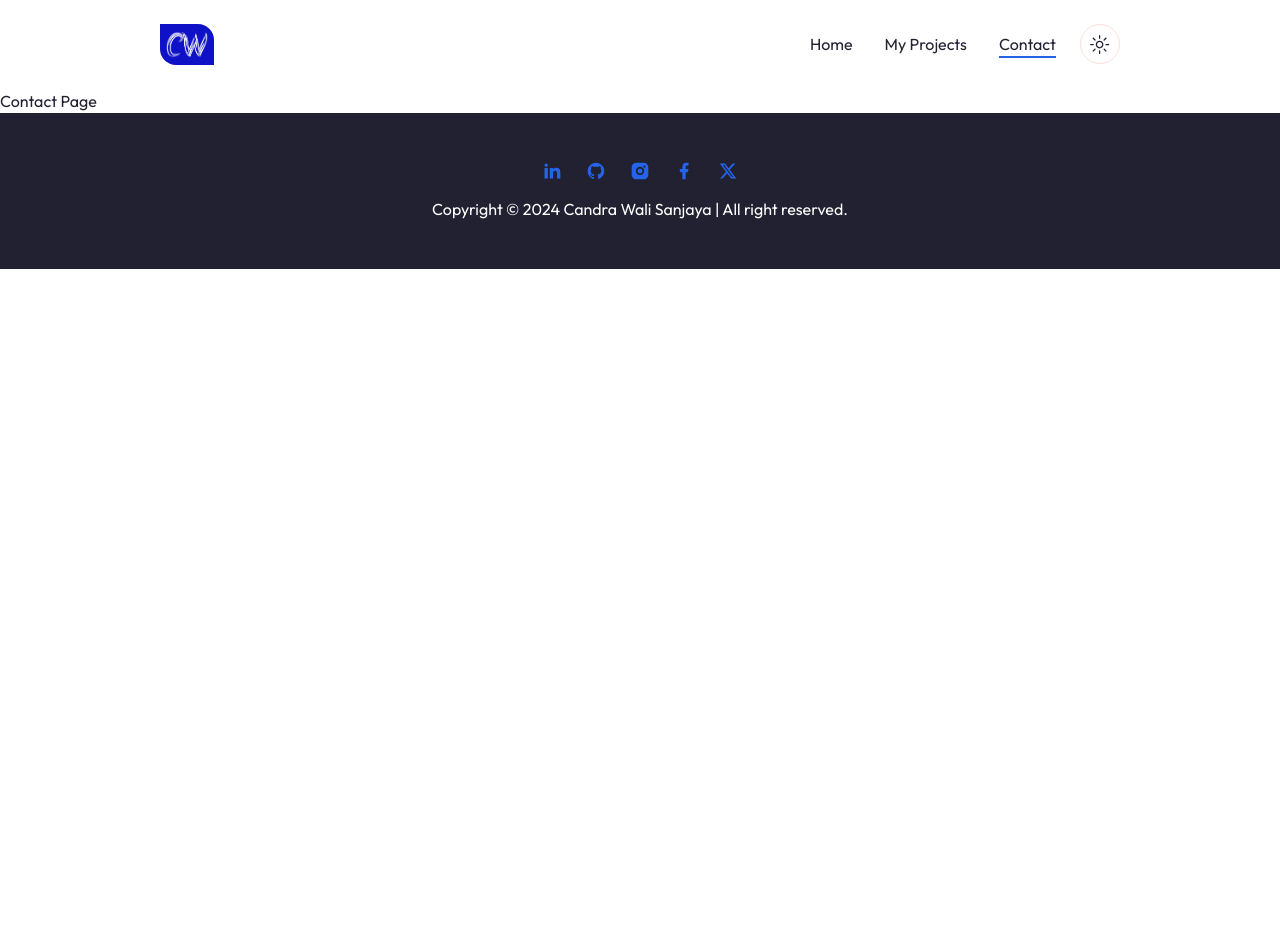
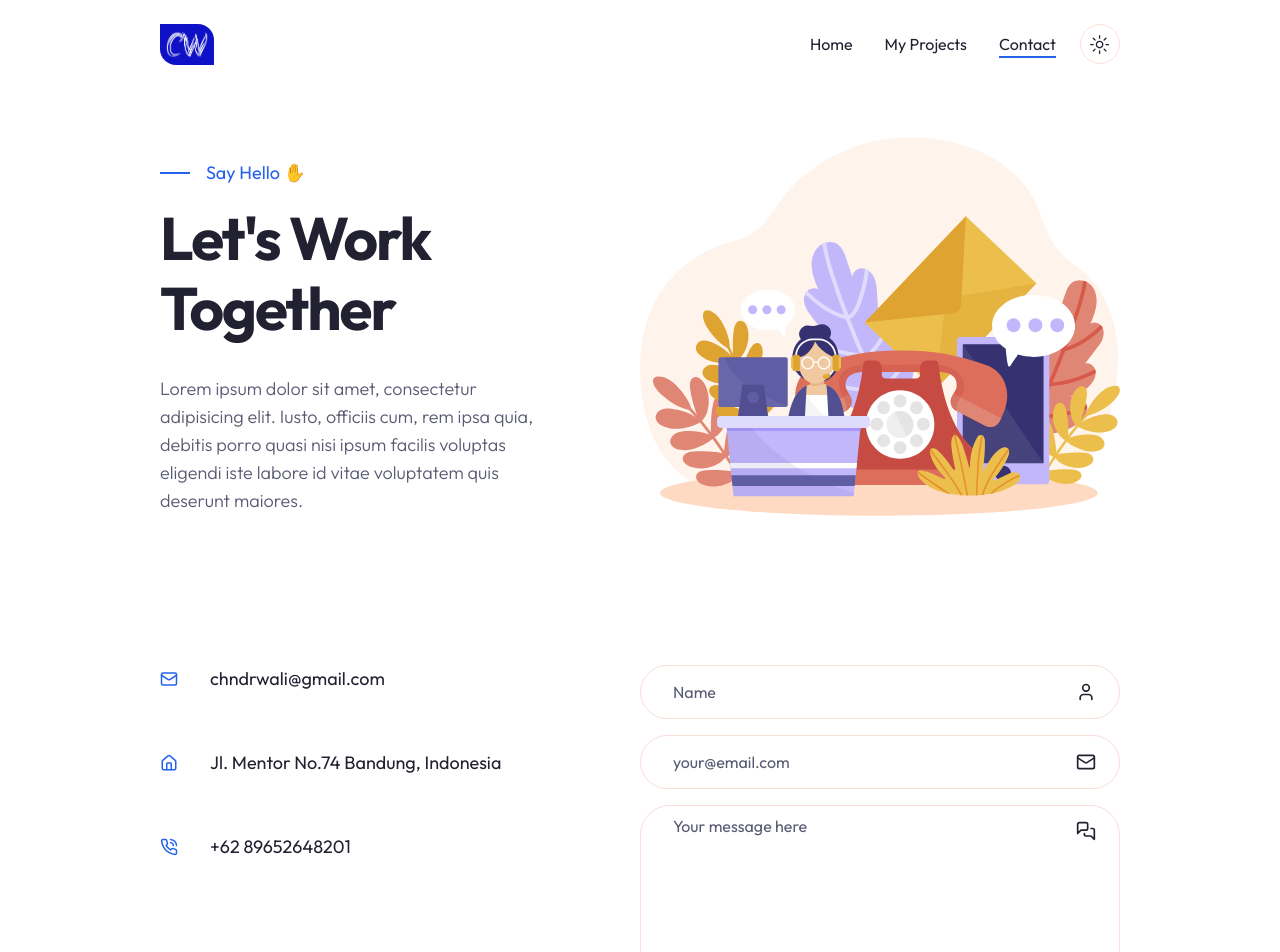
Before and after one commit to chndrwali/portfolio-v2, a Next.js app: page /contact in a window 1280 px wide. Shown: the top 952 px of the page. Before the commit the page ends 800 px from the top, so only its background shows below. Built offline with nearby package versions, Linux system fonts and the light colour scheme.

Commit message:
add: form

```diff
--- a/app/contact/page.jsx
+++ b/app/contact/page.jsx
@@ -1,8 +1,45 @@
+import Form from '@/components/Form/Form';
+import { MailIcon, HomeIcon, PhoneCall, Phone } from 'lucide-react';
+
 const Contact = () => {
-    return (
-        <div>Contact Page</div>
+  return (
+    <section>
+      <div className="container mx-auto">
+        <div className='grid xl:grid-cols-2 pt-12 xl:h-[480px] mb-6 xl:mb-24'>
+        <div className="flex flex-col justify-center">
+          <div className="flex items-center gap-x-4 text-primary text-lg mb-4">
+            <div className="w-[30px] h-[2px] bg-primary"></div>
+            Say Hello ✋
+            </div>
+          <h1 className="h1 max-w-md mb-8">Let's Work Together</h1>
+          <p className="subtitle max-w-[400px]">
+            {' '}
+            Lorem ipsum dolor sit amet, consectetur adipisicing elit. Iusto, officiis cum, rem ipsa quia, debitis porro quasi nisi ipsum facilis voluptas eligendi iste labore id vitae voluptatem quis deserunt maiores.
+          </p>
 
-     );
-}
+          </div>
+          <div className='hidden xl:flex w-full bg-contact_illustration_light dark:bg-contact_illustration_dark bg-contain bg-top bg-no-repeat'></div>
+        </div>
+        <div className='grid xl:grid-cols-2 mb-24 xl:mb-32'>
+            <div className='flex flex-col gap-y-4 xl:gap-y-14 mb-12 xl:mb-24 text-base xl:text-lg'>
+                <div className='flex items-center gap-x-8 '>
+                    <MailIcon size={18} className='text-primary '/>
+                    <div>chndrwali@gmail.com</div>
+                </div>
+                <div className='flex items-center gap-x-8 '>
+                    <HomeIcon size={18} className='text-primary '/>
+                    <div>Jl. Mentor No.74 Bandung, Indonesia</div>
+                </div>
+                <div className='flex items-center gap-x-8 '>
+                    <PhoneCall size={18} className='text-primary '/>
+                    <div>+62 89652648201</div>
+                </div>
+            </div>
+            <Form />
+        </div>
+      </div>
+    </section>
+  );
+};
 
 export default Contact;
--- /dev/null
+++ b/components/Form/Form.jsx
@@ -0,0 +1,30 @@
+'use client'
+
+import { Button } from "@/components/ui/button";
+import { Input } from "@/components/ui/input";
+import { Textarea } from "@/components/ui/textarea";
+import { User, MailIcon, ArrowRightIcon, MessagesSquare } from "lucide-react";
+
+const Form = () => {
+    return (
+       <form className="flex flex-col gap-y-4">
+        <div className="relative flex items-center">
+            <Input type="name" id="name" placeholder="Name"/>
+            <User className="absolute right-6" size={20}/>
+        </div>
+        <div className="relative flex items-center">
+            <Input type="email" id="email" placeholder="your@email.com"/>
+            <MailIcon className="absolute right-6" size={20}/>
+        </div>
+        <div className="relative flex items-center">
+            <Textarea type="description" id="description" placeholder="Your message here"/>
+            <MessagesSquare className="absolute top-4 right-6" size={20}/>
+        </div>
+        <Button className="flex items-center gap-x-1 max-w-[166px]">Let's talk
+        <ArrowRightIcon size={20}/>
+        </Button>
+       </form>
+    );
+}
+
+export default Form;
--- a/components/ui/input.jsx
+++ b/components/ui/input.jsx
@@ -7,7 +7,7 @@
     (<input
       type={type}
       className={cn(
-        "flex h-10 w-full rounded-md border border-input bg-background px-3 py-2 text-sm ring-offset-background file:border-0 file:bg-transparent file:text-sm file:font-medium placeholder:text-muted-foreground focus-visible:outline-none focus-visible:ring-2 focus-visible:ring-ring focus-visible:ring-offset-2 disabled:cursor-not-allowed disabled:opacity-50",
+        "flex h-[54px] w-full rounded-full border border-input bg-background px-8 py-2 text-base ring-offset-background file:border-0 file:bg-transparent file:text-sm file:font-medium placeholder:text-muted-foreground focus-visible:outline-none focus-visible:ring-2 focus-visible:ring-ring focus-visible:ring-offset-2 disabled:cursor-not-allowed disabled:opacity-50",
         className
       )}
       ref={ref}
--- a/components/ui/textarea.jsx
+++ b/components/ui/textarea.jsx
@@ -6,7 +6,7 @@
   return (
     (<textarea
       className={cn(
-        "flex min-h-[80px] w-full rounded-md border border-input bg-background px-3 py-2 text-sm ring-offset-background placeholder:text-muted-foreground focus-visible:outline-none focus-visible:ring-2 focus-visible:ring-ring focus-visible:ring-offset-2 disabled:cursor-not-allowed disabled:opacity-50",
+        "flex min-h-[180px] w-full rounded-[30px] border border-input bg-background px-8 py-2 text-base ring-offset-background placeholder:text-muted-foreground focus-visible:outline-none focus-visible:ring-2 focus-visible:ring-ring focus-visible:ring-offset-2 disabled:cursor-not-allowed disabled:opacity-50",
         className
       )}
       ref={ref}
--- a/tailwind.config.js
+++ b/tailwind.config.js
@@ -89,6 +89,8 @@
         dots_dark:('url(/dots-dark.svg)'),
         work_project_bg_light:('url(/work/project-bg-light.png)'),
         work_project_bg_dark:('url(/work/project-bg-dark.png)'),
+        contact_illustration_light:('url(/contact/illustration-light.svg)'),
+        contact_illustration_dark:('url(/contact/illustration-dark.svg)'),
       }
     },
   },
```
